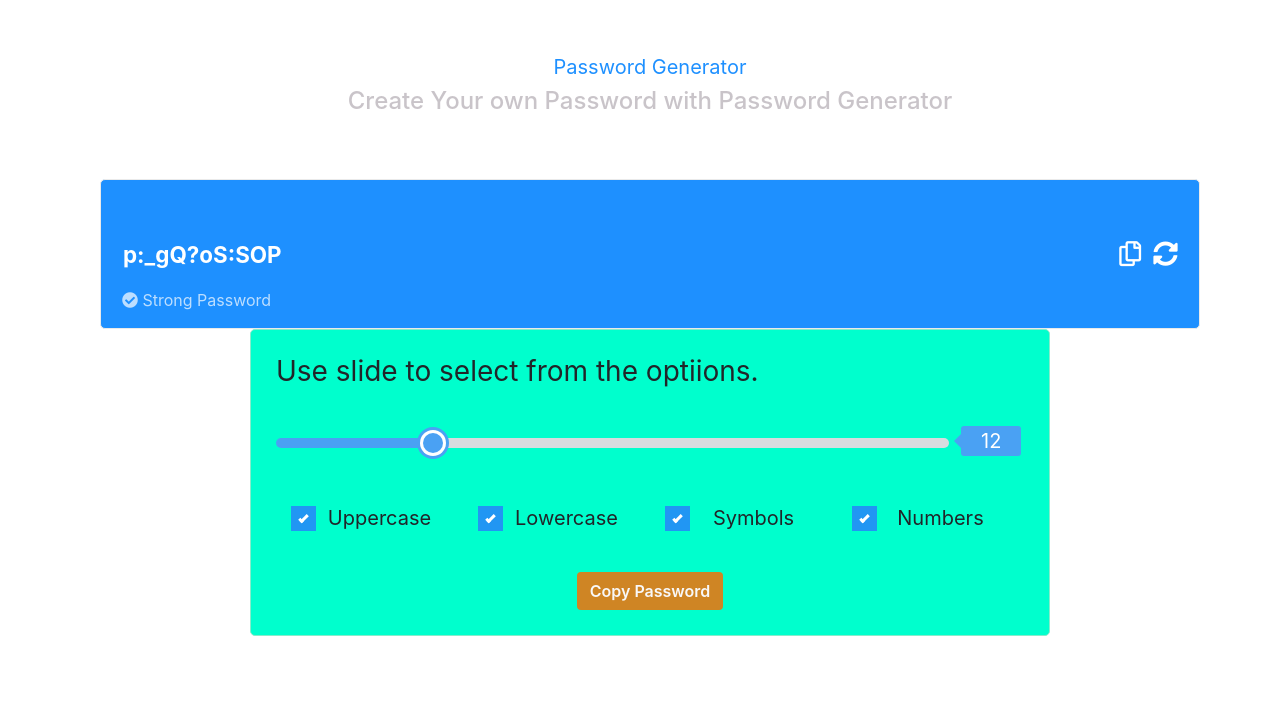
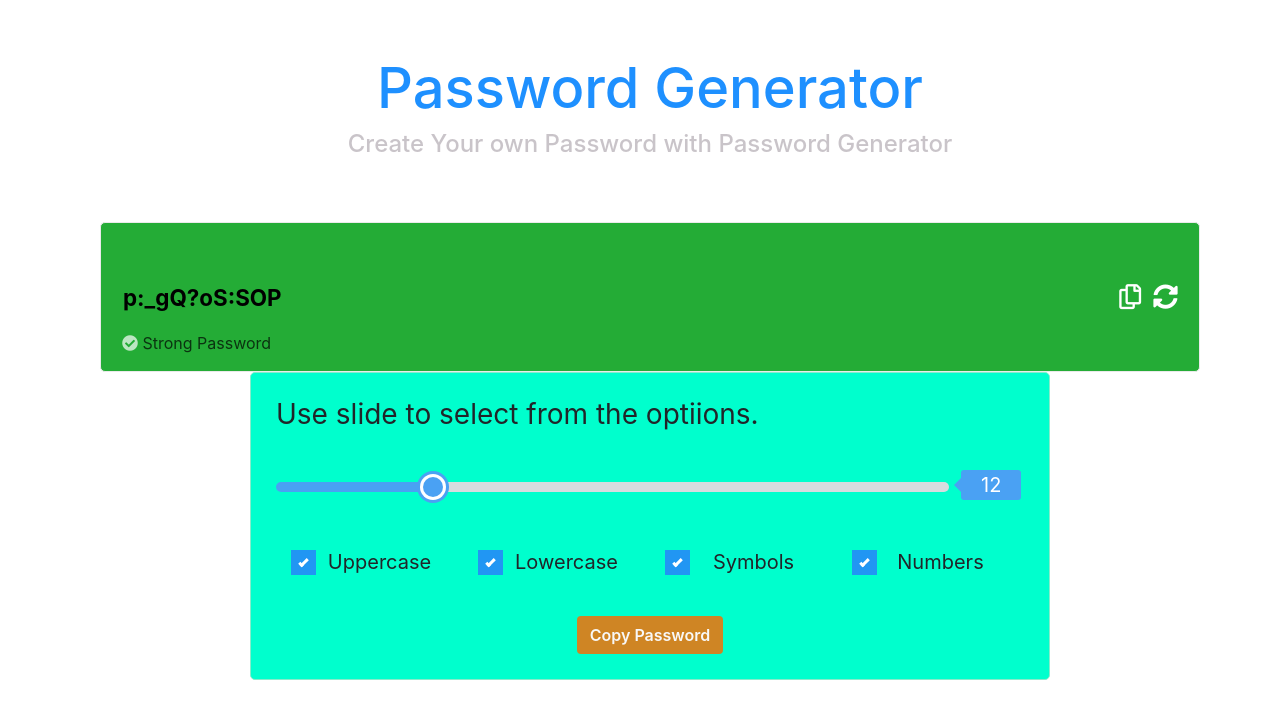
Before and after one commit to chikechris/passwordGenerator, a React (Create React App) app: page / in a window 1280 px wide. Shown: the top 718 px of the page. Built offline with nearby package versions, Linux system fonts and the light colour scheme.

Commit message:
can diasable one checkbox after unchecking three

```diff
--- a/src/components/container/Container.js
+++ b/src/components/container/Container.js
@@ -35,7 +35,7 @@ const CHECKBOX_LIST = [
 
 const Container = (props) => {
 
-  const {setPassword} = props
+  const {setPassword, setRange, setPasswordProps} = props
   const [rangeValue, setRangeValue] = useState(12);
   const [checkbox, setCheckBox] = useState({
     uppercase: true,
@@ -44,19 +44,45 @@ const Container = (props) => {
     numbers: true
   })
 
+const [checked, setChecked] = useState(false)
+const [checkedName, setCheckedName] = useState('')
+
   const {uppercase, lowercase, symbols, numbers} = checkbox
+
   useEffect(() => {
     setPasswordLength(rangeValue)
+    setRange(rangeValue)
+    setRangeValue(rangeValue)
     passwordGenerated(checkbox, rangeValue)
+    checkBoxCount()
+
+  // eslint-disable-next-line
   }, [uppercase, lowercase, symbols, numbers])
+
+  const checkBoxCount = () => {
+    const checkedCount = Object.keys(checkbox).filter(key => checkbox[key])
+    const disabled = checkedCount.length === 1
+    const name  = checkedCount[0]
+    if (disabled) {
+      setChecked(disabled)
+      setCheckedName(name)
+    } else {
+      setChecked(false)
+      setCheckedName('')
+    }
+  }
 
   const passwordGenerated = (checkbox, rangeValue) => {
     const pwd = generatePassword(checkbox, rangeValue)
     setPassword(pwd)
+    setPasswordProps(checkbox)
   }
 
   const onChangeSlider = e => {
     setRangeValue(e.target.value);
+    setPasswordLength(e.target.value)
+    setRange(e.target.value)
+    passwordGenerated(checkbox, e.target.value)
   };
 
   const onChangeCheckBox = e => {
@@ -65,7 +91,10 @@ const Container = (props) => {
     CHECKBOX_LIST.map(checkbox => {
       if (checkbox.name === name) {
         checkbox.isChecked = checked;
-        setCheckBox({ [name]: checkbox.isChecked})
+        // setCheckBox({ [name]: checkbox.isChecked})
+        setCheckBox(prevState => ({ ...prevState, [name]: checkbox.isChecked}))
+        setPasswordLength(rangeValue)
+        setRangeValue(rangeValue)
       }
       return '';
     });
@@ -100,7 +129,9 @@ const Container = (props) => {
                 label={checkbox.label}
                 value={checkbox.isChecked}
                 onChange={onChangeCheckBox}
-                disabled={false}
+                disabled={
+                  checked && checkbox.isChecked &&checkedName === checkbox.name
+                }
               />
             ))}
           </div>
--- a/src/components/display/Display.css
+++ b/src/components/display/Display.css
@@ -25,10 +25,14 @@
   background-color: inherit;
   border: none !important;
   outline: none !important;
-    color: white;
+  color: black;
   height: 50%;
   width: 100%;
   font-weight: bold;
+}
+
+.password-container {
+  width: 100%;
 }
 
 .password-display-input::selection {
@@ -38,7 +42,7 @@
 .password-description {
   margin-top: -40px;
   margin-left: 6px;
-    color: white;
+  color: black;
   font-size: 16px;
   opacity: 0.7;
 }
@@ -77,6 +81,6 @@
   border: none;
   background: none;
   font-size: 25px;
-    color: white;
+  color: white ;
   outline: none !important;
 }
--- a/src/components/display/Display.js
+++ b/src/components/display/Display.js
@@ -1,18 +1,44 @@
 import React, { useState} from 'react';
 import {Container} from '../container/Container'
 import Button from '../button/Button'
+import { generatePassword} from '../../utils/Helper'
 
 import './Display.css'
 
 const Display = () => {
 
   const [password, setPassword] = useState('')
+  const [rangeValue, setRange] = useState()
+  const [passwordProps, setPasswordProps] = useState()
+  let pwdDescription = ''
 
+  const generateNewPassword = () => {
+    const pwd =generatePassword(passwordProps, rangeValue)
+    setPassword(pwd)
+  }
+
+   const setBackgroungColor = password => {
+     if (password && password.length === 1 && password.length <= 5) {
+       pwdDescription = 'Bad Password'
+       return "#cb473e"
+     } else if (password && password.length >= 6 && password.length <= 10) {
+       pwdDescription = 'Weak Password'
+       return "#f07d58"
+     } else if (password &&  password.length > 10) {
+       pwdDescription = 'Strong Password'
+       return "#24ac36"
+     } else {
+       pwdDescription = 'Bad Password'
+       return 'cb473e'
+     }
+    }
   return (
     <>
       <div className='row'>
-        <div className='col-12 password-display-container'>
-          <div>
+        <div className='col-12 password-display-container'
+            style={{ backgroundColor: setBackgroungColor(password)}}
+        >
+          <div className='password-container'>
             <div className='password-display'>
               <input type='text'
               value={password}
@@ -21,7 +47,16 @@ const Display = () => {
                />
             </div>
             <div className="password-description">
-            <i className="fas fa-check-circle"></i> Strong Password
+            {
+              password && password.length > 10 ?
+                  <>
+                  <i className="fas fa-check-circle"></i> {pwdDescription}
+                  </> :
+                  <>
+                    <i className="fas fa-exclamation-circle"></i> {pwdDescription}
+                  </>
+            }
+
 
             </div>
           </div>
@@ -33,12 +68,15 @@ const Display = () => {
             <Button
               className='generate-btn'
               iconClass='fas fa-sync-alt'
+              handleClick={() => generateNewPassword() }
             />
             </div>
         </div>
       </div>
       <Container
          setPassword= {setPassword}
+         setRange = {setRange}
+         setPasswordProps = {setPasswordProps}
       />
     </>
   );
--- a/src/components/header/Header.css
+++ b/src/components/header/Header.css
@@ -5,9 +5,9 @@
   text-align: center;
 }
 
-.h1 {
+.h2 {
   color: #1e90ff;
-  font-size: 2.5rem;
+  font-size: 3.5rem;
   text-align: center;
   padding: 0 10px;
 }
--- a/src/components/header/Header.js
+++ b/src/components/header/Header.js
@@ -5,7 +5,7 @@ const Header = () => {
   return (
     <div className="row">
     <div className="col-md-12 header">
-      <h1 className="h1">Password Generator</h1>
+      <h2 className="h2">Password Generator</h2>
       <div className="col-md-12">
         <h4>
           Create Your own Password with Password Generator
```
Lines whose indentation alone changed are shown as unchanged.
